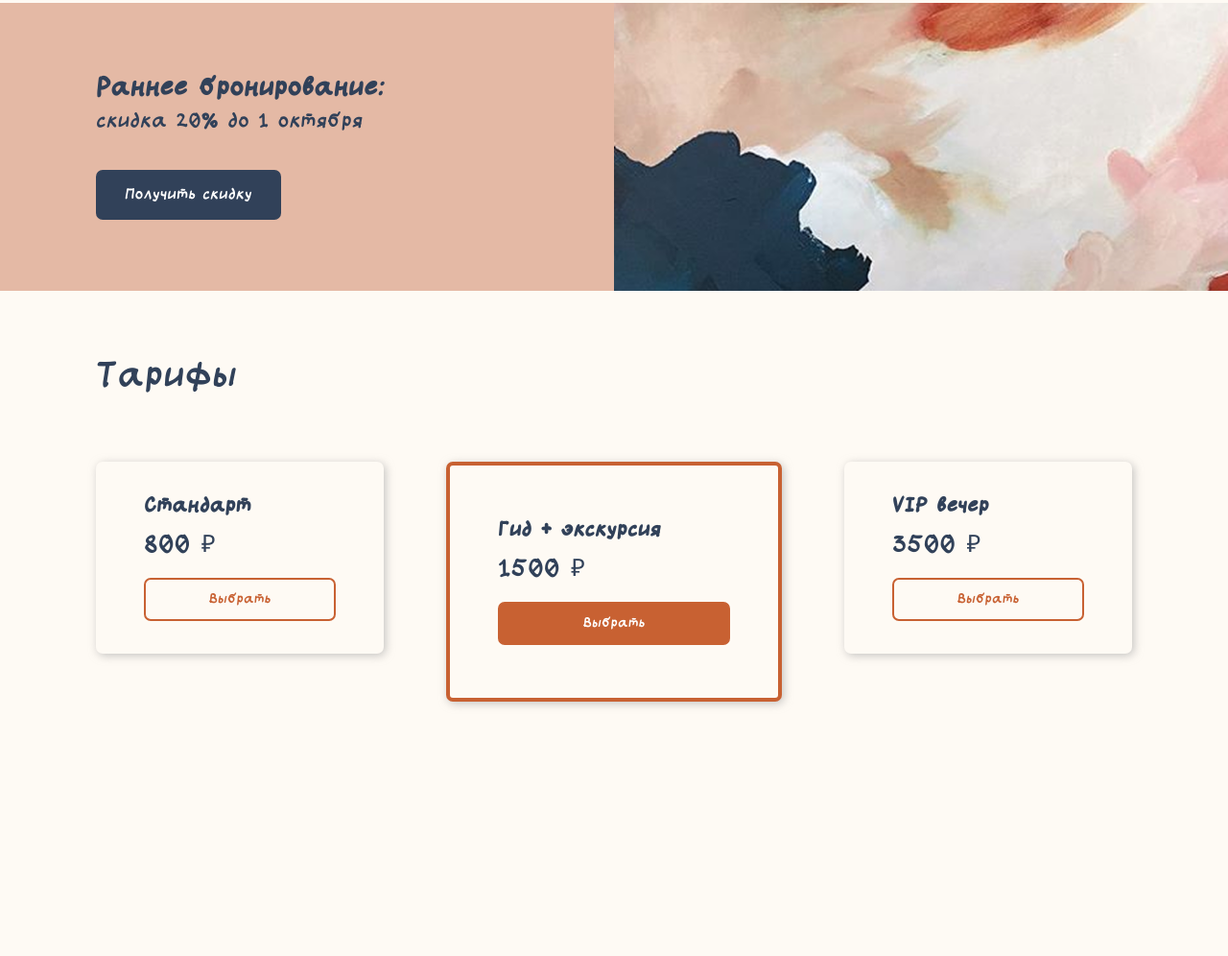
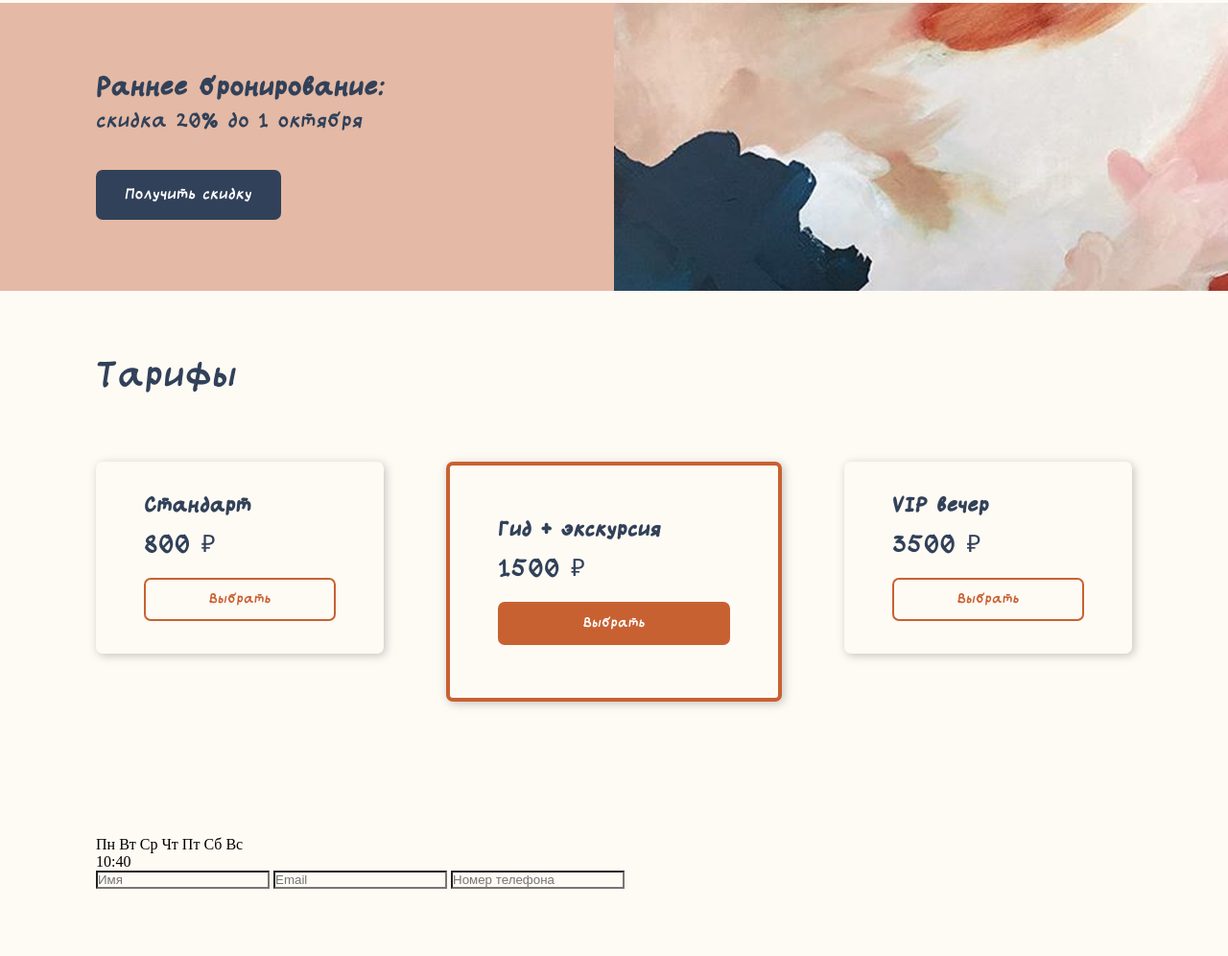
Before and after one commit to heiidaro/first-test-project, a plain HTML site: page index.html in a window 1280 px wide. Shown: the part 2177-3173 px from the top of the page at 96% size. Before the commit the page ends 2978 px from the top, so only its background shows below. Drawn offline with Linux system fonts and the light colour scheme.

Commit message:
booking-html

```diff
--- a/index.html
+++ b/index.html
@@ -153,7 +153,32 @@
                 <button>Выбрать</button>
             </div>
         </div>
+    </section>
 
+    <section class="booking">
+        <div class="calendar">
+            <h3 class="month"></h3>
+
+            <div class="days">
+                <span>Пн</span>
+                <span>Вт</span>
+                <span>Ср</span>
+                <span>Чт</span>
+                <span>Пт</span>
+                <span>Сб</span>
+                <span>Вс</span>
+            </div>
+
+            <div class="dates"></div>
+        </div>
+        <div class="time">
+            <p>10:40</p>
+        </div>
+        <div class="contact-form">
+            <input type="text" placeholder="Имя">
+            <input type="email" name="" id="" placeholder="Email">
+            <input type="tel" name="" id="" placeholder="Номер телефона">
+        </div>
     </section>
 
 </body>
```
